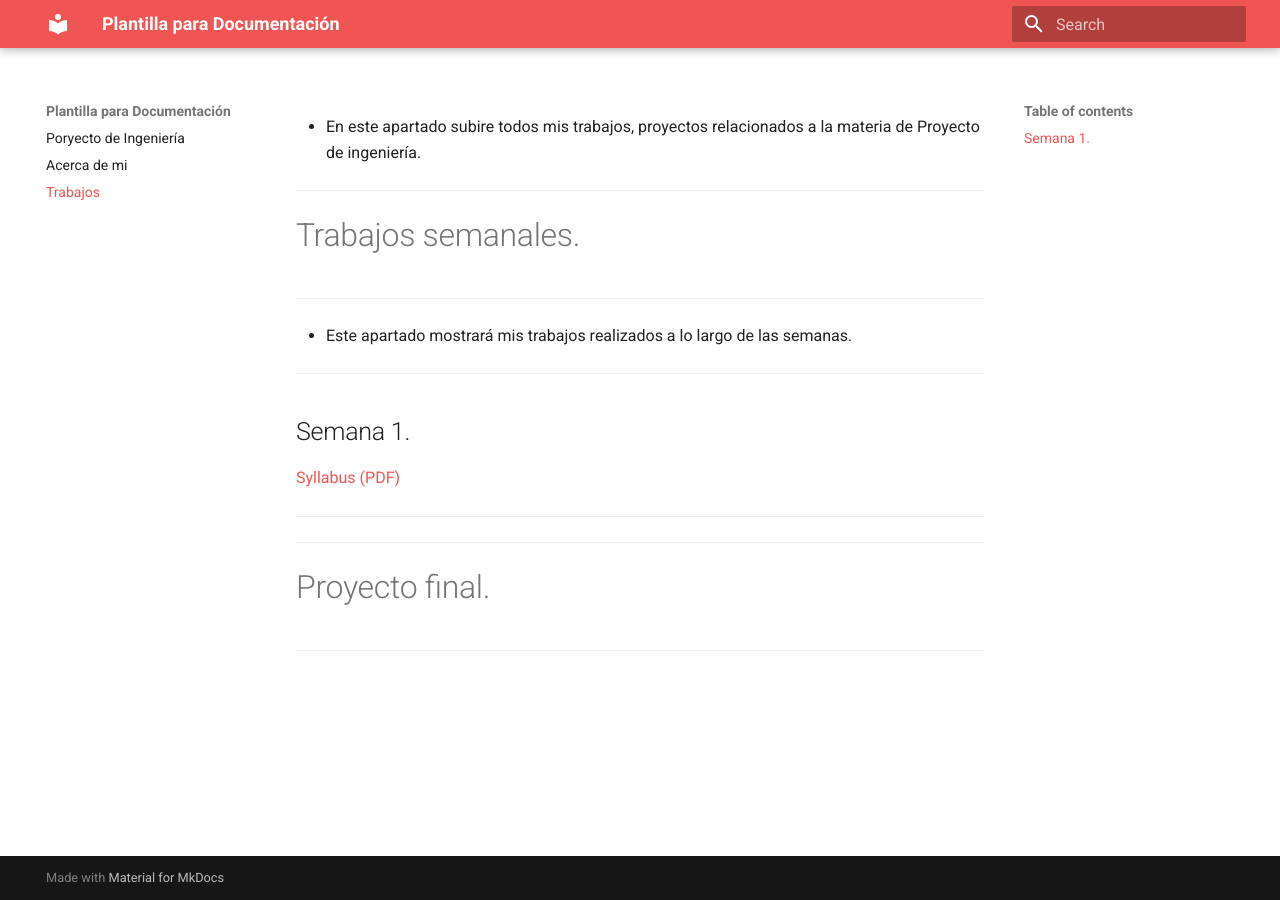
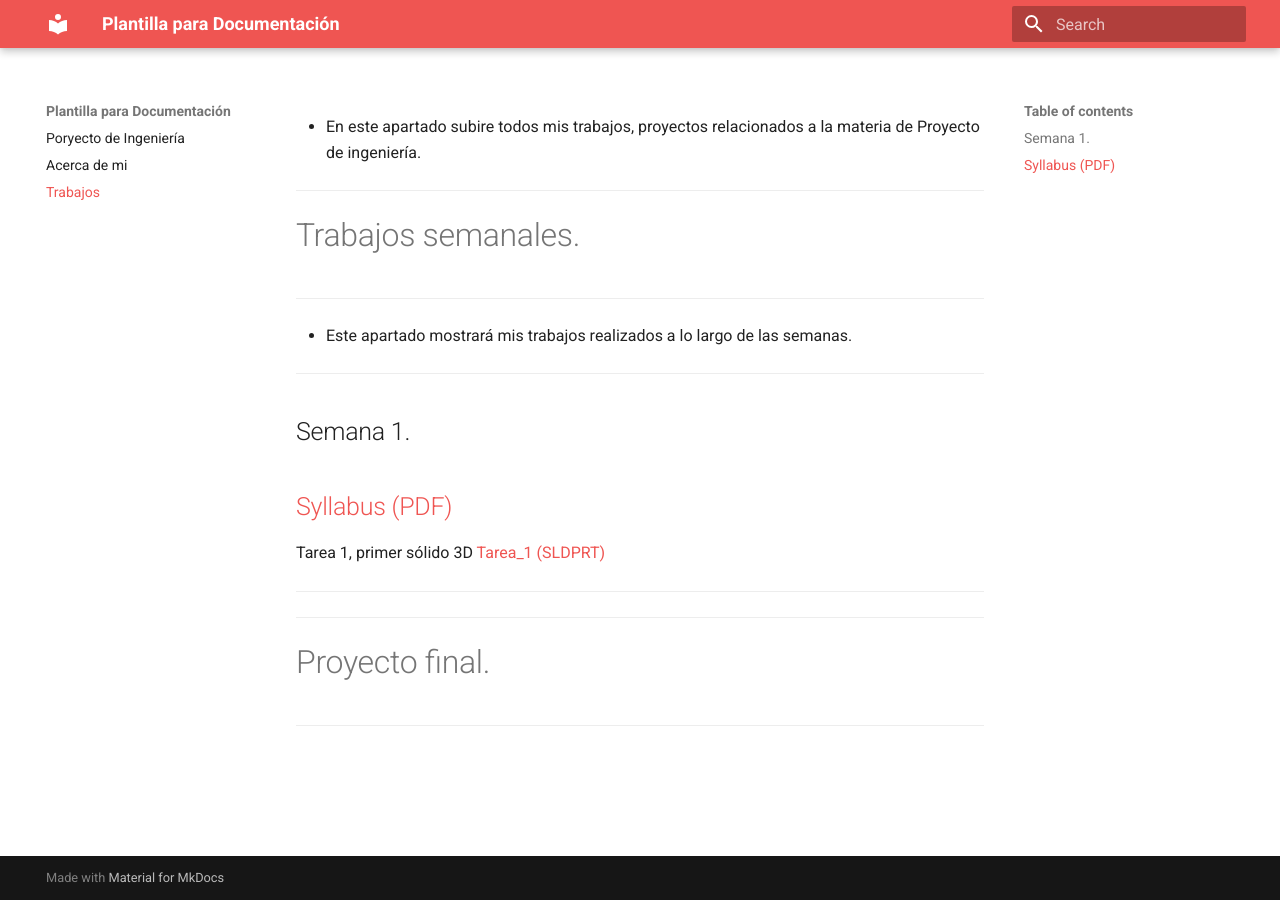
Before and after one commit to Joy-2307/PROYECTO_DE_INGENIERIA, an MkDocs documentation site: the page built from docs/Trabajos.md, in a window 1280 px wide. Built offline with MkDocs 1.6.1 and Material for MkDocs 9.7.7, drawn with Linux system fonts in a browser that asks for light colours.

Commit message:
Update Trabajos.md

```diff
--- a/docs/Trabajos.md
+++ b/docs/Trabajos.md
@@ -9,6 +9,9 @@
 ## Semana 1.
 
 [Syllabus (PDF)](recursos/archivos/Syllabus.pdf)
+---
+Tarea 1, primer sólido 3D
+[Tarea_1 (SLDPRT)](recursos/archivos/Tarea 1.SLDPRT)
 
 ---
 
```
